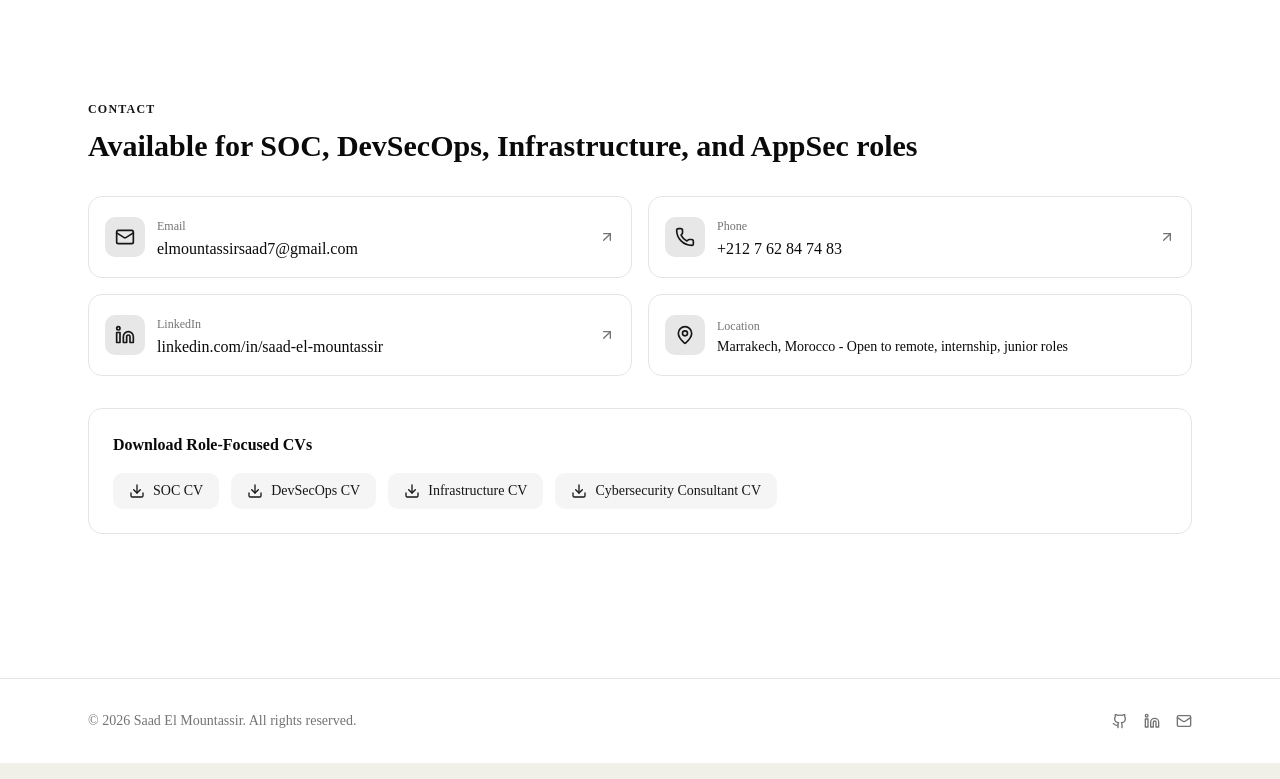
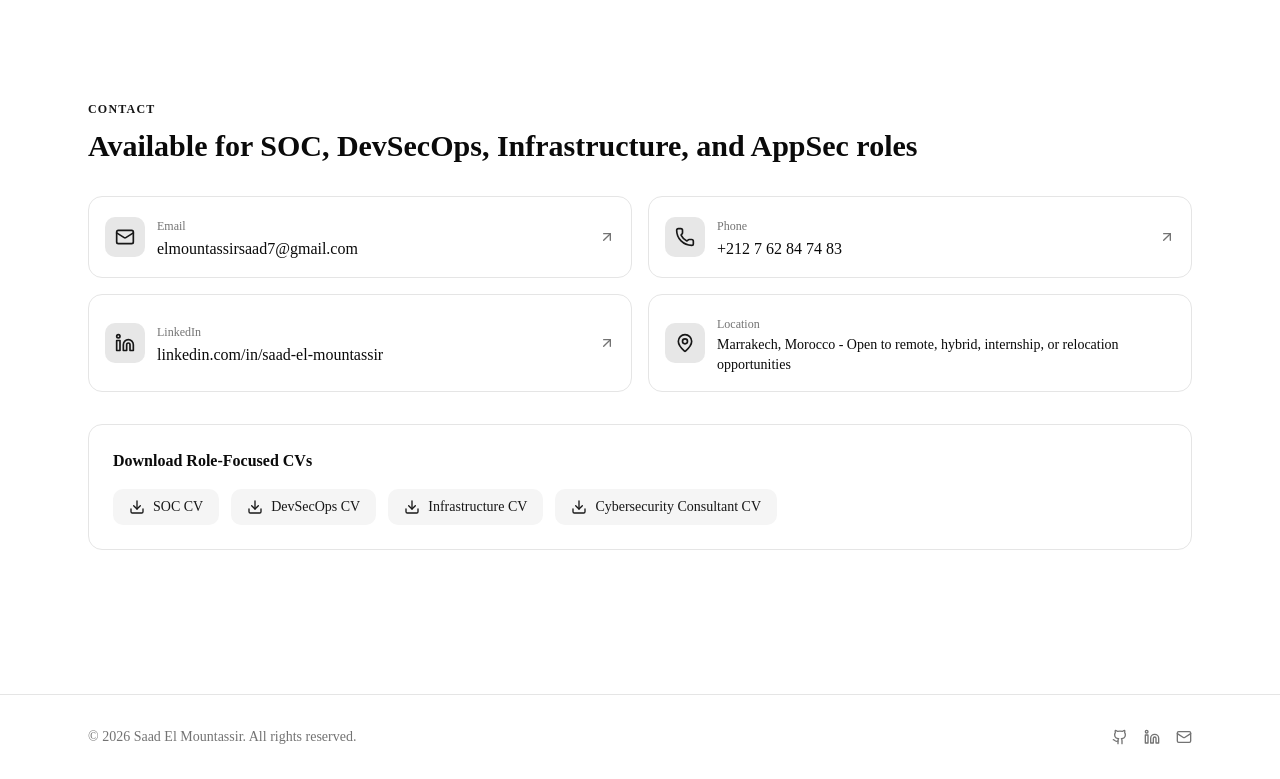
Before and after one commit to elmountassirsaad7-png/my-portfolio, a Next.js app: page / in a window 1280 px wide. Shown: the part 2874-3653 px from the top of the page. Built offline with nearby package versions, Linux system fonts and the light colour scheme.

Commit message:
Update portfolio-content.tsx

```diff
--- a/components/portfolio-content.tsx
+++ b/components/portfolio-content.tsx
@@ -245,7 +245,7 @@ export function PortfolioContent() {
             <div className="min-w-0 flex-1">
               <span className="text-xs text-muted-foreground">Location</span>
               <p className="text-sm font-medium text-foreground">
-                Marrakech, Morocco - Open to remote, internship, junior roles
+                Marrakech, Morocco - Open to remote, hybrid, internship, or relocation opportunities
               </p>
             </div>
           </div>
```
